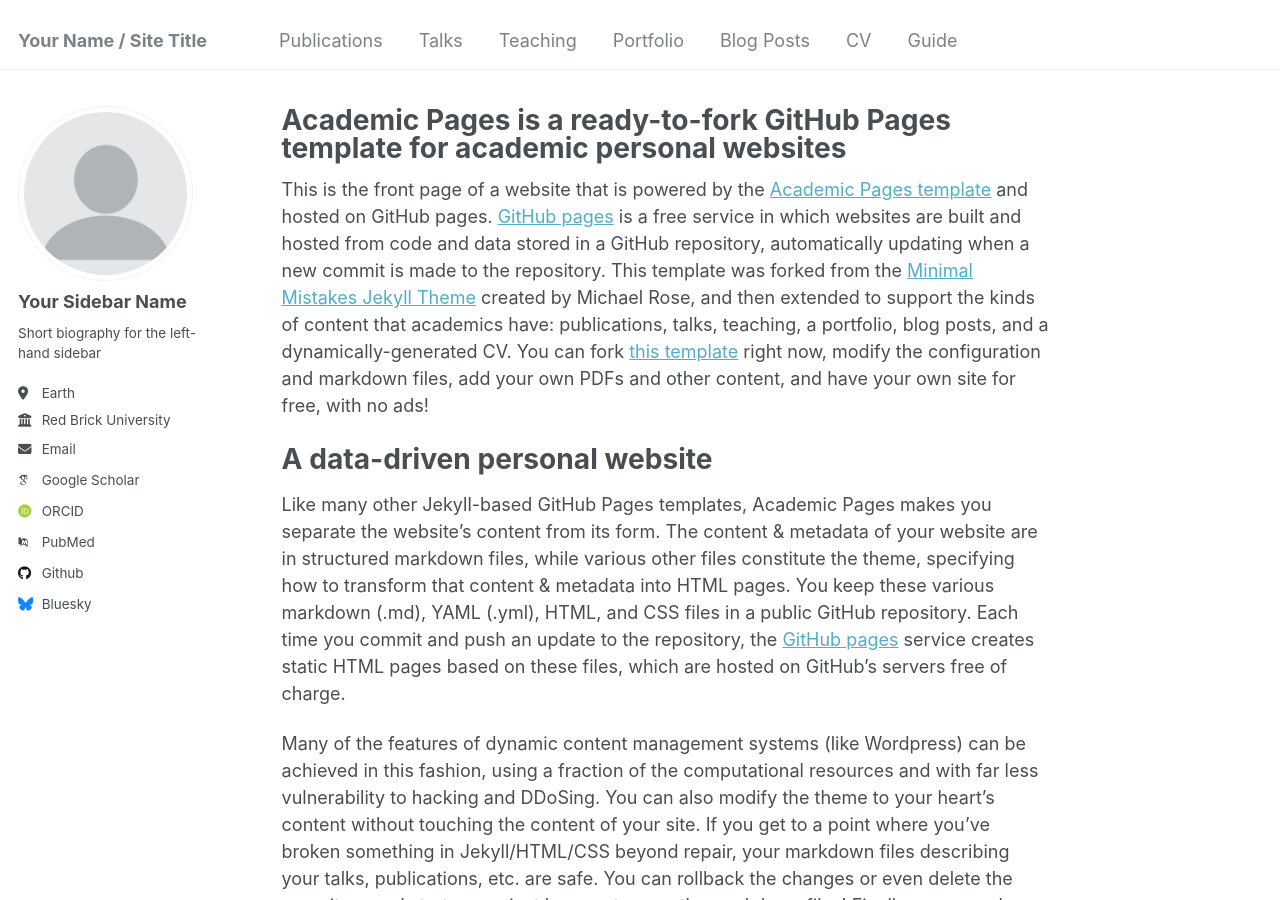
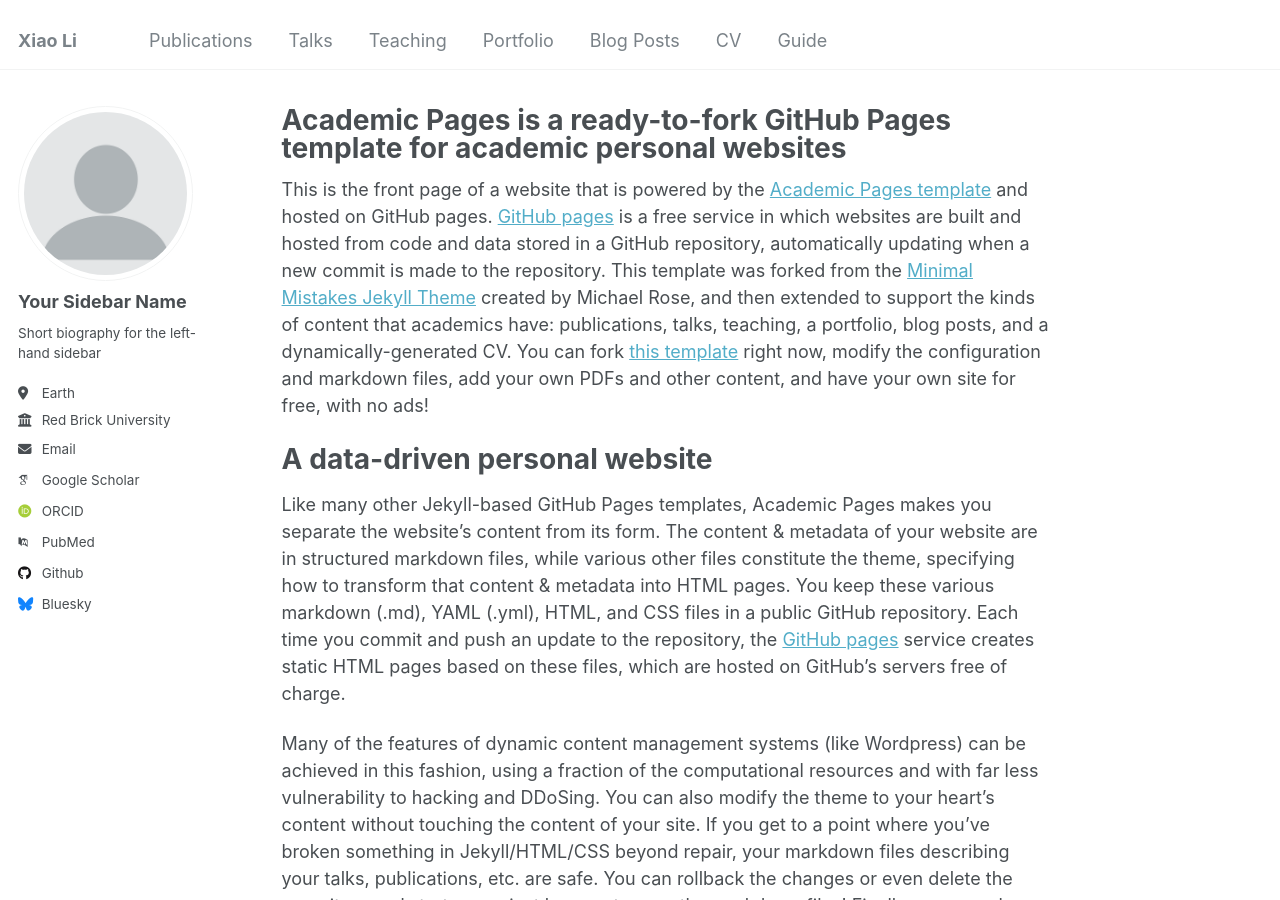
Before and after one commit to astroXiao/astroXiao.github.io, a Jekyll site: the page built from _pages/about.md, in a window 1280 px wide and 900 px high. Built offline with Jekyll 4.4.1, drawn with Linux system fonts in a browser that asks for light colours; some web fonts are replaced.

Commit message:
Update _config.yml

```diff
--- a/_config.yml
+++ b/_config.yml
@@ -8,7 +8,7 @@
 
 # Basic Site Settings
 locale                   : "en-US"
-title                    : "Your Name / Site Title"
+title                    : "Xiao Li"
 title_separator          : "-"
 name                     : &name "Xiao Li"
 description              : &description "personal description"
```
